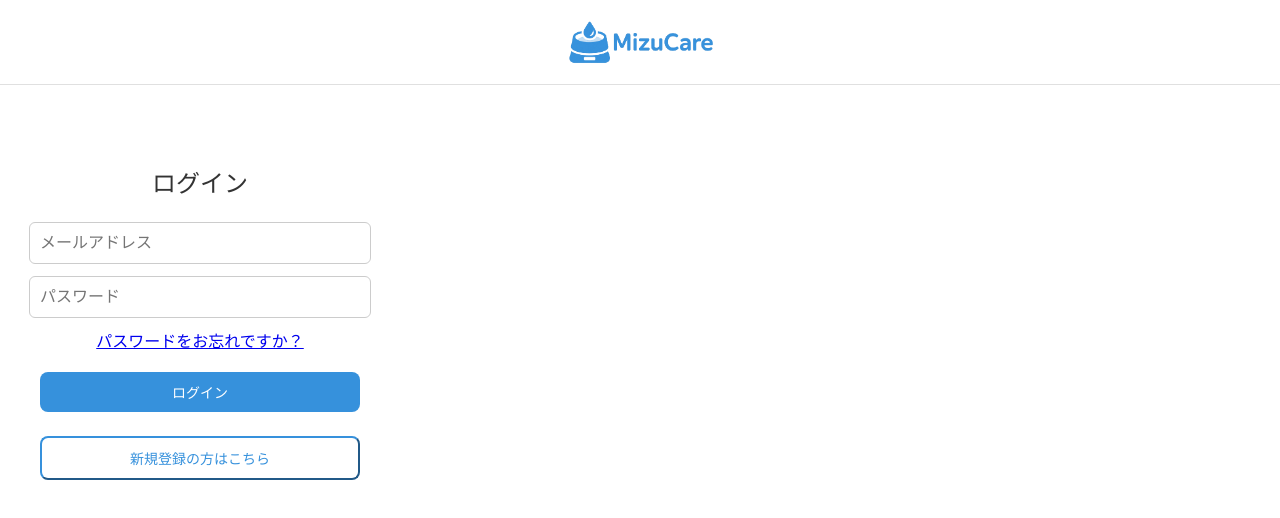
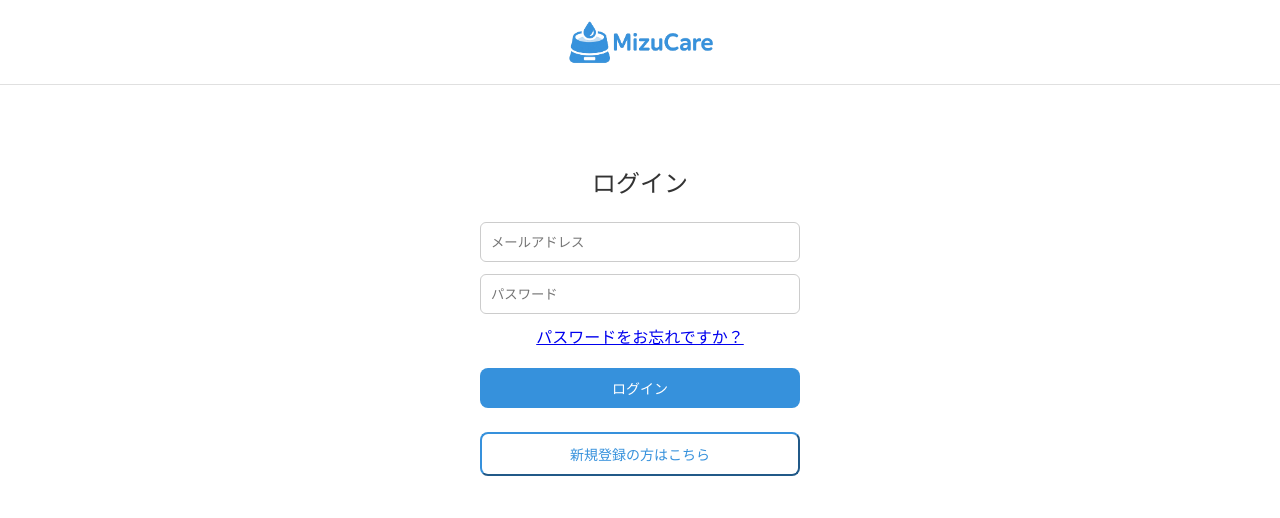
Before and after one commit to kei0101xw/pet-water-tracker, a React (Vite) app in the folder frontend/: page /login in a window 1280 px wide. Shown: the top 518 px of the page. Built offline with nearby package versions, Linux system fonts and the light colour scheme; no server answers.

Commit message:
[fix] ログイン画面のUIの不具合を修正

```diff
--- a/frontend/src/pages/Login.css
+++ b/frontend/src/pages/Login.css
@@ -2,7 +2,6 @@
   display: flex;
   flex-direction: column;
   align-items: center;
-  justify-content: center;
   font-family: "Arial", sans-serif;
   background-color: #ffffff;
   margin-top: 150px;
@@ -15,30 +14,26 @@
   color: #333333;
 }
 
-.login-container {
-  width: 400px;
-}
-
 .login-form {
   display: flex;
   flex-direction: column;
   gap: 12px;
   align-items: center;
-  width: 80%;
+  width: 400px;
 }
 
 .login-input {
-  width: 100%;
-  height: 20px;
+  width: 80%;
+  height: 40px;
   padding: 10px;
   border: 1px solid #ccc;
   border-radius: 6px;
-  font-size: 16px;
+  box-sizing: border-box;
 }
 
 .login-button {
   display: block;
-  width: 100%;
+  width: 80%;
   margin: 6px 0;
   padding: 10px;
   font-size: 14px;
```
